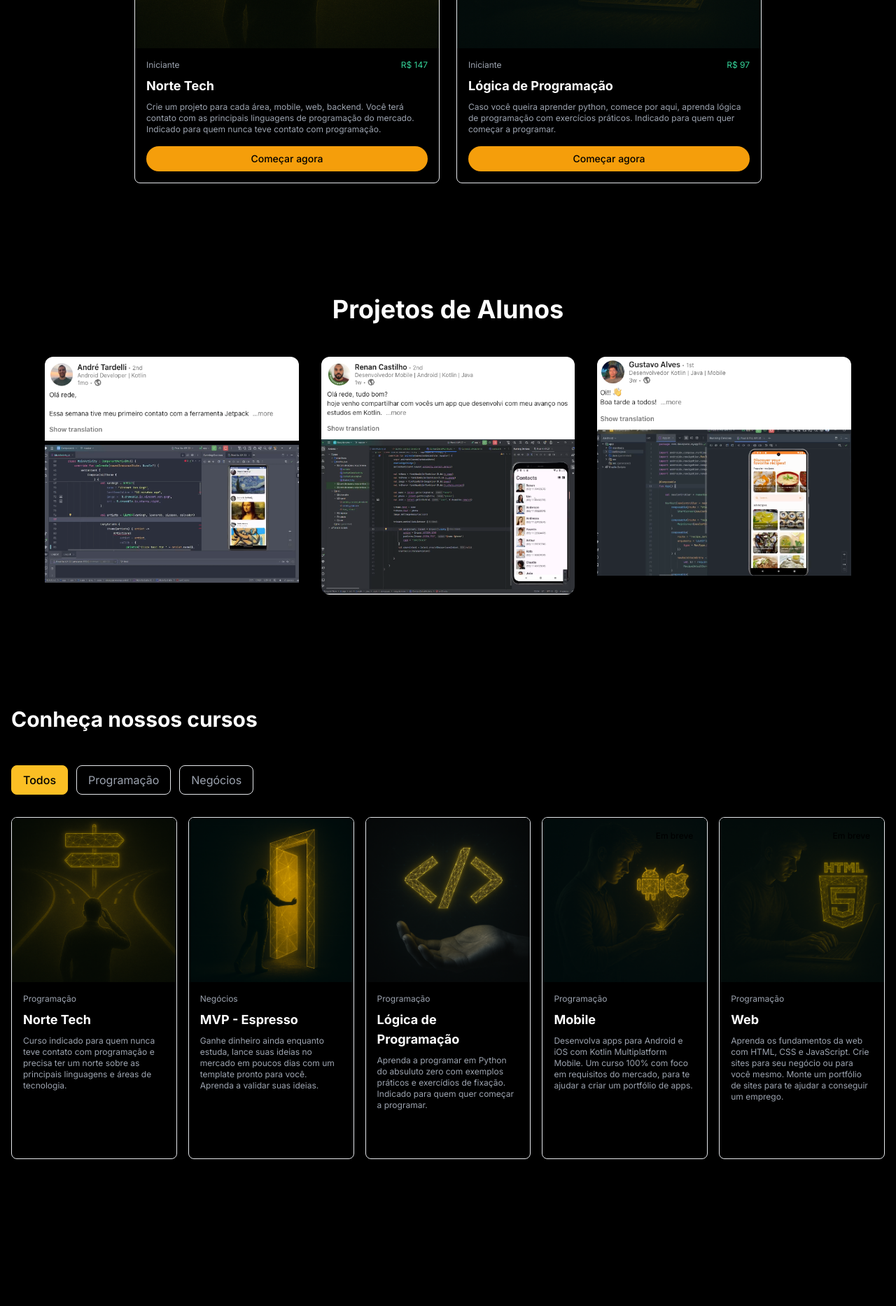
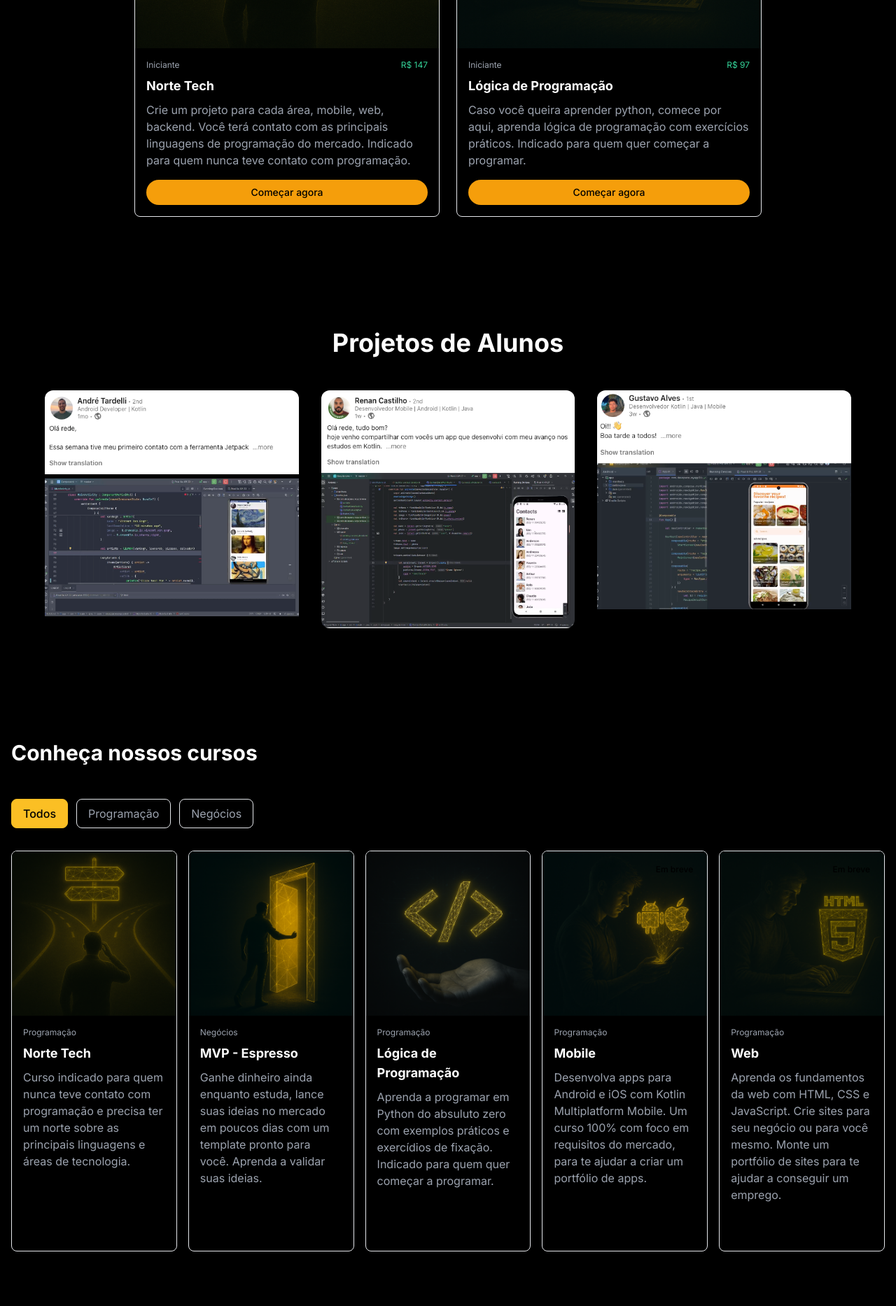
Before and after one commit to dev-vailonge/escolanovaeratech, a Next.js app: page / in a window 1280 px wide. Shown: the part 1774-3641 px from the top of the page at 70% size. Built offline with nearby package versions, Linux system fonts and the light colour scheme; no server answers.

Commit message:
improve sizes

```diff
--- a/src/app/page.tsx
+++ b/src/app/page.tsx
@@ -257,7 +257,7 @@ export default function Home() {
                     <span className="text-green-400 text-xs">R$ 147</span>
                   </div>
                   <h3 className="text-lg font-bold text-white mt-2 mb-2">Norte Tech</h3>
-                  <p className="text-gray-400 text-xs mb-4">Crie um projeto  para cada área, mobile, web, backend. Você terá contato com as principais linguagens de programação do mercado. Indicado para quem nunca teve contato com programação.</p>
+                  <p className="text-gray-400 text-base mb-4">Crie um projeto  para cada área, mobile, web, backend. Você terá contato com as principais linguagens de programação do mercado. Indicado para quem nunca teve contato com programação.</p>
                   <button
                     className="w-full px-4 py-2 rounded-full font-medium transition-all text-sm bg-yellow-500 text-black hover:bg-yellow-400"
                     onClick={() => window.location.href = '/norte-tech'}
@@ -288,7 +288,7 @@ export default function Home() {
                     <span className="text-green-400 text-xs">R$ 97</span>
                   </div>
                   <h3 className="text-lg font-bold text-white mt-2 mb-2">Lógica de Programação</h3>
-                  <p className="text-gray-400 text-xs mb-4">Caso você queira aprender python, comece por aqui, aprenda lógica de programação com exercícios práticos. Indicado para quem quer começar a programar.</p>
+                  <p className="text-gray-400 text-base mb-4">Caso você queira aprender python, comece por aqui, aprenda lógica de programação com exercícios práticos. Indicado para quem quer começar a programar.</p>
                   <button
                     className="w-full px-4 py-2 rounded-full font-medium transition-all text-sm bg-yellow-500 text-black hover:bg-yellow-400"
                     onClick={() => window.location.href = '/logica'}
@@ -394,7 +394,7 @@ export default function Home() {
                     )}
                   </div>
                   <h3 className="text-lg font-bold text-white mt-2 mb-2">{course.title}</h3>
-                  <p className="text-gray-400 text-xs mb-4">{course.description}</p>
+                  <p className="text-gray-400 text-base mb-4">{course.description}</p>
                   <button
                     className={`w-full px-4 py-2 rounded-full font-medium transition-all text-sm ${
                       course.isAvailable
```
